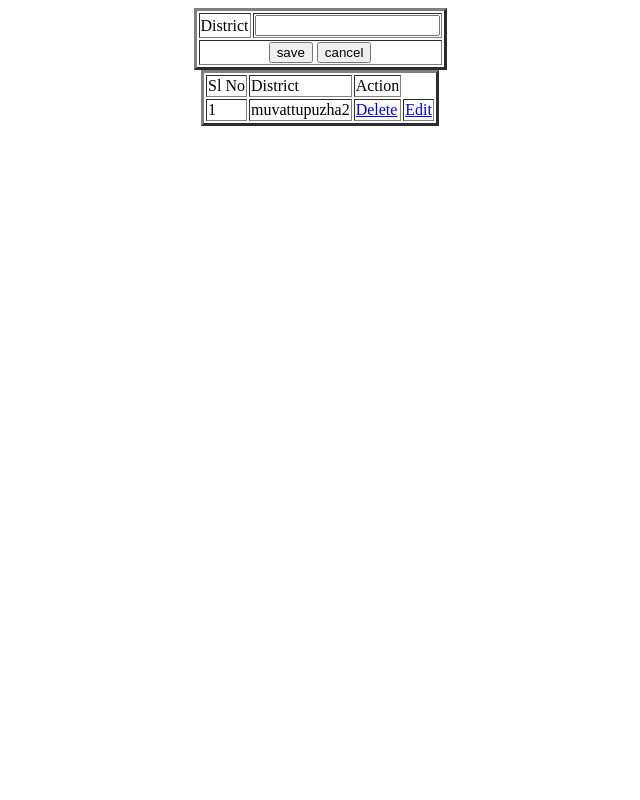
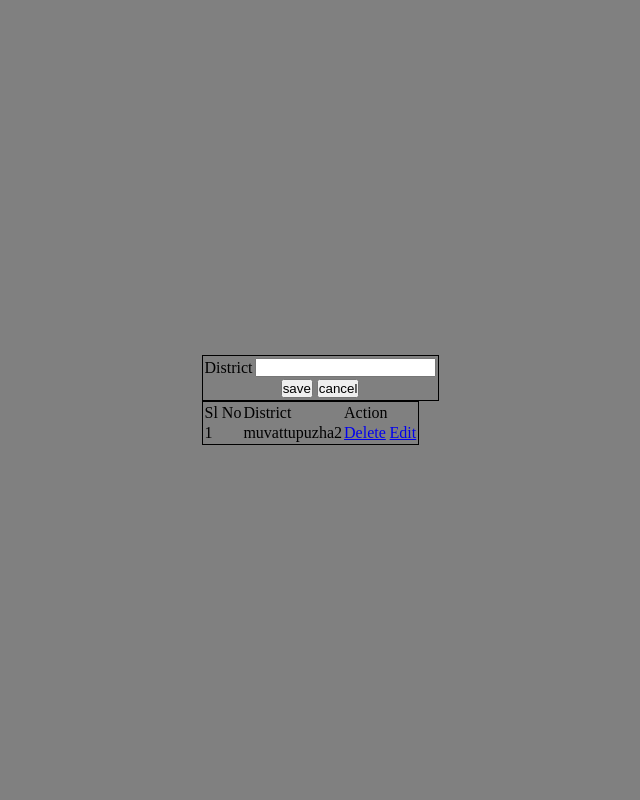
Before and after one commit to palakaden/Django, a Django app: page /web/district/ in a window 1280 px wide. Shown: the whole page, without its empty margins (320-960 px from the left). Run offline with Django 5.2, Linux system fonts and the light colour scheme; data comes from the database, SQL or seed files in the repository; both versions use the stored data as it was after the commit.

Commit message:
added static folder and styles

```diff
--- a/Admin/Templates/Admin/category.html
+++ b/Admin/Templates/Admin/category.html
@@ -1,4 +1,8 @@
 <html>
+    <head>
+        {% load static %}
+        <link rel="stylesheet" href="{% static 'style.css' %}">
+    </head>
     <body>
         <form method="POST">
             {% csrf_token %}
--- a/Admin/Templates/Admin/district.html
+++ b/Admin/Templates/Admin/district.html
@@ -1,8 +1,12 @@
 <html>
+    <head>
+        {% load static %}
+        <link rel="stylesheet" href="{% static 'style.css' %}">
+    </head>
     <body>
         <form method="POST">
             {% csrf_token %}
-            <table border="3" align="center">
+            <table  align="center">
                 <tr>
                     <td>District</td>
                     <td><input type="text" name="dst" value="{{edit.district_name}}"></td>
@@ -14,7 +18,7 @@
                     </td>
                 </tr>
                 </table>
-                <table align="center" border="3">
+                <table align="center">
                 <tr>
                     <td>Sl No</td>
                     <td>District</td>
--- /dev/null
+++ b/Admin/static/style.css
@@ -0,0 +1,15 @@
+*{
+    margin: 0%;
+    padding: 0;
+}
+
+body{
+    background-color: gray;
+    display: flex;
+    align-items: center;
+    justify-content: center;
+}
+
+table{
+    border: 1px solid black;
+}
```
Also changed, not shown: db.sqlite3.
